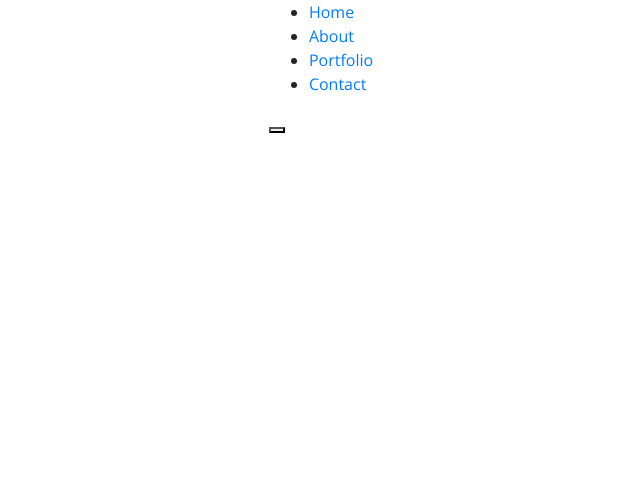
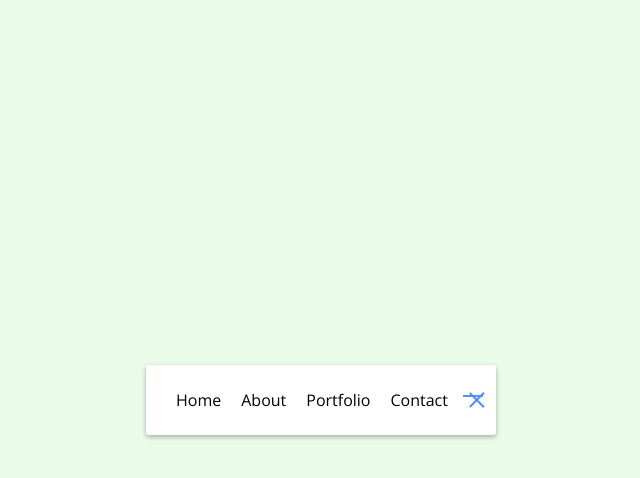
Before and after one commit to CornveliousFarva/animated-navbar, a plain HTML site: page index.html in a window 1280 px wide. Shown: the whole page, without its empty margins (319-959 px from the left). Drawn offline with nearby package versions, Linux system fonts and the light colour scheme.

Commit message:
Added the styling.

```diff
--- a/style.css
+++ b/style.css
@@ -6,10 +6,102 @@
 
 body{
     font-family: 'Open Sans', sans-serif;
+    background-color: #eafbea;
+    background-image: linear-gradient(
+        to bottom
+        #eafbea 0%,
+        #eafbea 50%,
+        #5290f9 50%,
+        #5290f9 100%
+    );
     display: flex;
+    align-items: center;
+    justify-content: center;
+    height: 100vh;
     margin: 0;
-    flex-direction: column;
+}
+
+nav{
+    background-color: #fff;
+    padding: 20px;
+    width: 80px;
+    display: flex;
     align-items: center;
-    overflow: hidden;
-    height: 100vh;
+    justify-content: center;
+    border-radius: 3px;
+    box-shadow: 0 2px 5px rgba(0, 0, 0, 0.3);
+    transition: width 0.6s linear;
+    overflow-x: hidden;
 }
+
+nav.active{
+    width: 350px;
+}
+
+nav ul{
+    display: flex;
+    list-style-type: none;
+    padding: 0;
+    margin: 0;
+    width: 0;
+    transition: width 0.6s linear;
+}
+
+nav.active ul{
+    width: 100%;
+}
+
+nav ul li{
+    transform: rotateY(0deg);
+    opacity: 0;
+    transition: transform 0.6s linear, opacity 0.6s linear;
+}
+
+nav.active ul li{
+    opacity: 1;
+    transform: rotateY(360deg);
+}
+
+nav.active ul a{
+    position: relative;
+    color: #000;
+    text-decoration: none;
+    margin: 0 10px;
+}
+
+.icon{
+    background-color: #fff;
+    border: 0;
+    cursor: pointer;
+    padding: 0;
+    position: relative;
+    height: 30px;
+    width: 30px;
+}
+
+.icon:focus{
+    outline: 0;
+}
+
+.icon .line{
+    background-color: #5290f9;
+    height: 2px;
+    width: 20px;
+    position: absolute;
+    top: 10px;
+    left: 5px;
+    transition: transform 0.6s linear;
+}
+
+.icon .line2{
+    top: auto;
+    bottom: 10px;
+}
+
+nav.active .icon .line1{
+    transform: rotate(-765deg) translateY(5.5px);
+}
+
+nav.active .icon .line2{
+    transform: rotate(765deg) translateY(-5.5px);
+}
```
